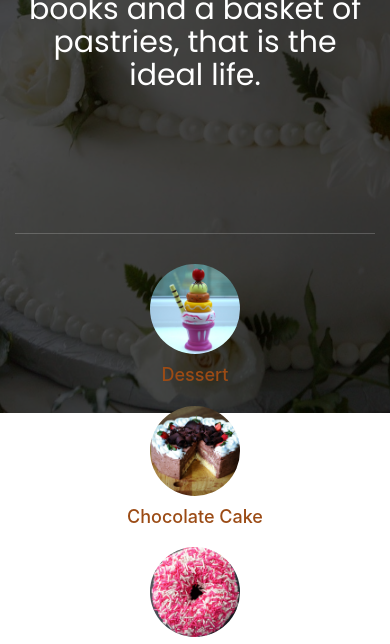
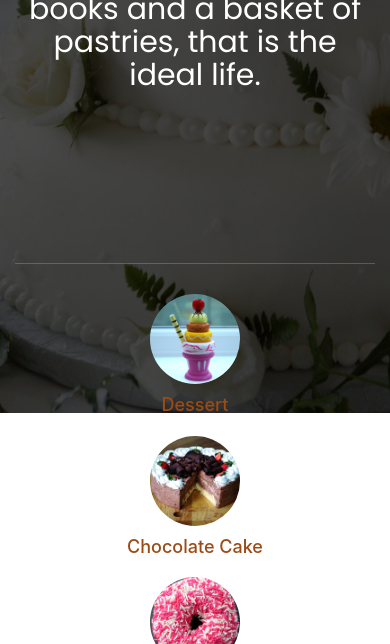
Before and after one commit to DevLipeunim/fcc, a plain HTML site: page index.html in a window 390 px wide. Shown: the part 431-1075 px from the top of the page. Drawn offline with nearby package versions, Linux system fonts and the light colour scheme.

Commit message:
Update style.css

```diff
--- a/style.css
+++ b/style.css
@@ -962,7 +962,7 @@ width: 80px;
     margin-left: 20px !important;
   }
   .featured{
-    margin-top: -180px;
+    margin-top: -150px;
 
   }
 }
```
